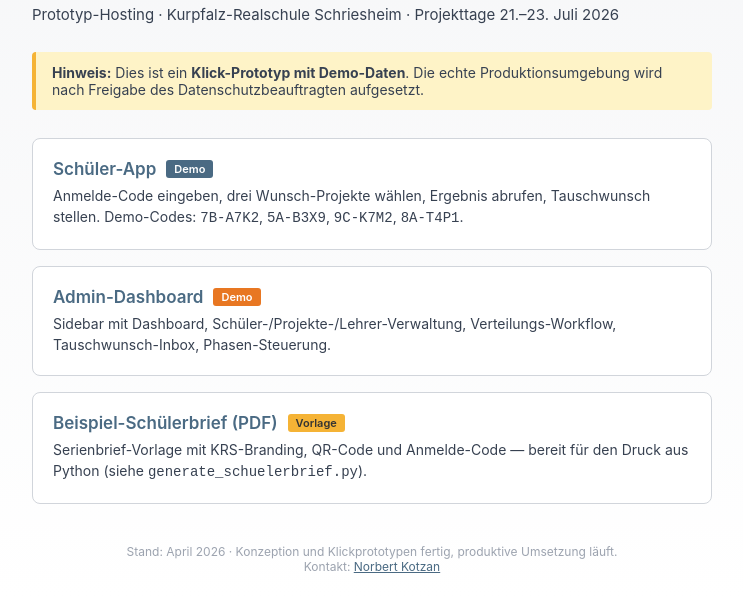
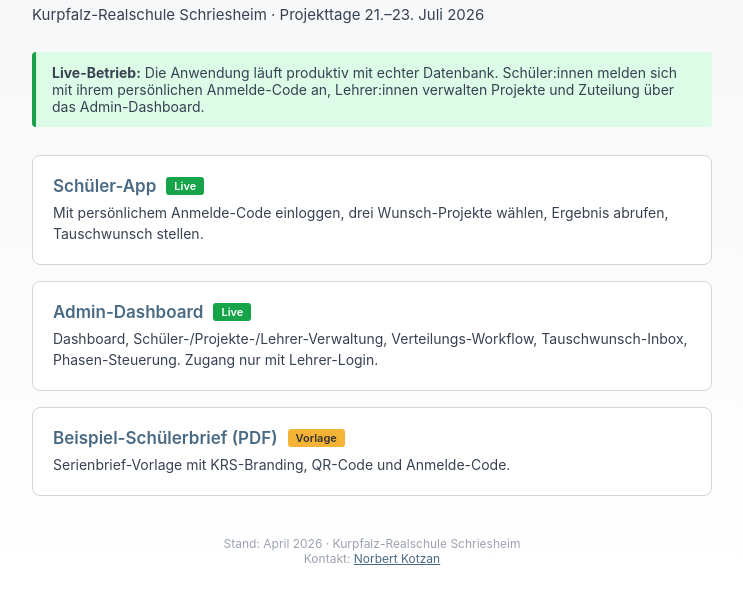
Before and after one commit to BenditoT/krs-projektwahl-2026, a plain HTML site: page index.html in a window 1280 px wide. Shown: the part 307-905 px from the top of the page, without its empty margins (268-1011 px from the left). Drawn offline with Linux system fonts and the light colour scheme.

Commit message:
Add files via upload

```diff
--- a/index.html
+++ b/index.html
@@ -4,7 +4,7 @@
   <meta charset="UTF-8">
   <meta name="viewport" content="width=device-width, initial-scale=1.0">
   <meta name="robots" content="noindex, nofollow">
-  <title>KRS Projektwahl 2026 – Prototyp</title>
+  <title>KRS Projektwahl 2026</title>
   <style>
     :root {
       --krs-blau: #4A6A83;
@@ -43,8 +43,8 @@
       font-size: 15px;
     }
     .banner {
-      background: #FEF3C7;
-      border-left: 4px solid var(--krs-gelb);
+      background: #DCFCE7;
+      border-left: 4px solid #16A34A;
       padding: 12px 16px;
       border-radius: 4px;
       font-size: 14px;
@@ -72,6 +72,7 @@
       padding: 2px 8px; border-radius: 3px; font-weight: 600;
     }
     .tag.orange { background: var(--krs-orange); }
+    .tag.green { background: #16A34A; }
     .tag.gelb { background: var(--krs-gelb); color: #333; }
     .card-desc { font-size: 14px; color: var(--grau-text); line-height: 1.5; }
     footer {
@@ -87,33 +88,32 @@
          style="display:block; margin: 24px auto 8px; max-width: 280px; width: 70%; height: auto;"
          onerror="this.style.display='none';">
     <h1>KRS Projektwahl 2026</h1>
-    <p class="subtitle">Prototyp-Hosting · Kurpfalz-Realschule Schriesheim · Projekttage 21.–23. Juli 2026</p>
+    <p class="subtitle">Kurpfalz-Realschule Schriesheim · Projekttage 21.–23. Juli 2026</p>
 
     <div class="banner">
-      <strong>Hinweis:</strong> Dies ist ein <strong>Klick-Prototyp mit Demo-Daten</strong>.
-      Die echte Produktionsumgebung wird nach Freigabe des Datenschutzbeauftragten aufgesetzt.
+      <strong>Live-Betrieb:</strong> Die Anwendung läuft produktiv mit echter Datenbank.
+      Schüler:innen melden sich mit ihrem persönlichen Anmelde-Code an, Lehrer:innen verwalten Projekte und Zuteilung über das Admin-Dashboard.
     </div>
 
-    <a class="card" href="schueler.html">
+    <a class="card" href="schueler-frontend-v3.html">
       <div class="card-title">
         <span>Schüler-App</span>
-        <span class="tag">Demo</span>
+        <span class="tag green">Live</span>
       </div>
       <div class="card-desc">
-        Anmelde-Code eingeben, drei Wunsch-Projekte wählen, Ergebnis abrufen,
-        Tauschwunsch stellen. Demo-Codes: <code>7B-A7K2</code>, <code>5A-B3X9</code>,
-        <code>9C-K7M2</code>, <code>8A-T4P1</code>.
+        Mit persönlichem Anmelde-Code einloggen, drei Wunsch-Projekte wählen, Ergebnis abrufen,
+        Tauschwunsch stellen.
       </div>
     </a>
 
-    <a class="card" href="admin.html">
+    <a class="card" href="admin-dashboard-v2.html">
       <div class="card-title">
         <span>Admin-Dashboard</span>
-        <span class="tag orange">Demo</span>
+        <span class="tag green">Live</span>
       </div>
       <div class="card-desc">
-        Sidebar mit Dashboard, Schüler-/Projekte-/Lehrer-Verwaltung, Verteilungs-Workflow,
-        Tauschwunsch-Inbox, Phasen-Steuerung.
+        Dashboard, Schüler-/Projekte-/Lehrer-Verwaltung, Verteilungs-Workflow,
+        Tauschwunsch-Inbox, Phasen-Steuerung. Zugang nur mit Lehrer-Login.
       </div>
     </a>
 
@@ -123,13 +123,12 @@
         <span class="tag gelb">Vorlage</span>
       </div>
       <div class="card-desc">
-        Serienbrief-Vorlage mit KRS-Branding, QR-Code und Anmelde-Code —
-        bereit für den Druck aus Python (siehe <code>generate_schuelerbrief.py</code>).
+        Serienbrief-Vorlage mit KRS-Branding, QR-Code und Anmelde-Code.
       </div>
     </a>
 
     <footer>
-      Stand: April 2026 · Konzeption und Klickprototypen fertig, produktive Umsetzung läuft.<br>
+      Stand: April 2026 · Kurpfalz-Realschule Schriesheim<br>
       Kontakt: <a href="mailto:kotzan@realschule-schriesheim.de">Norbert Kotzan</a>
     </footer>
   </div>
```
